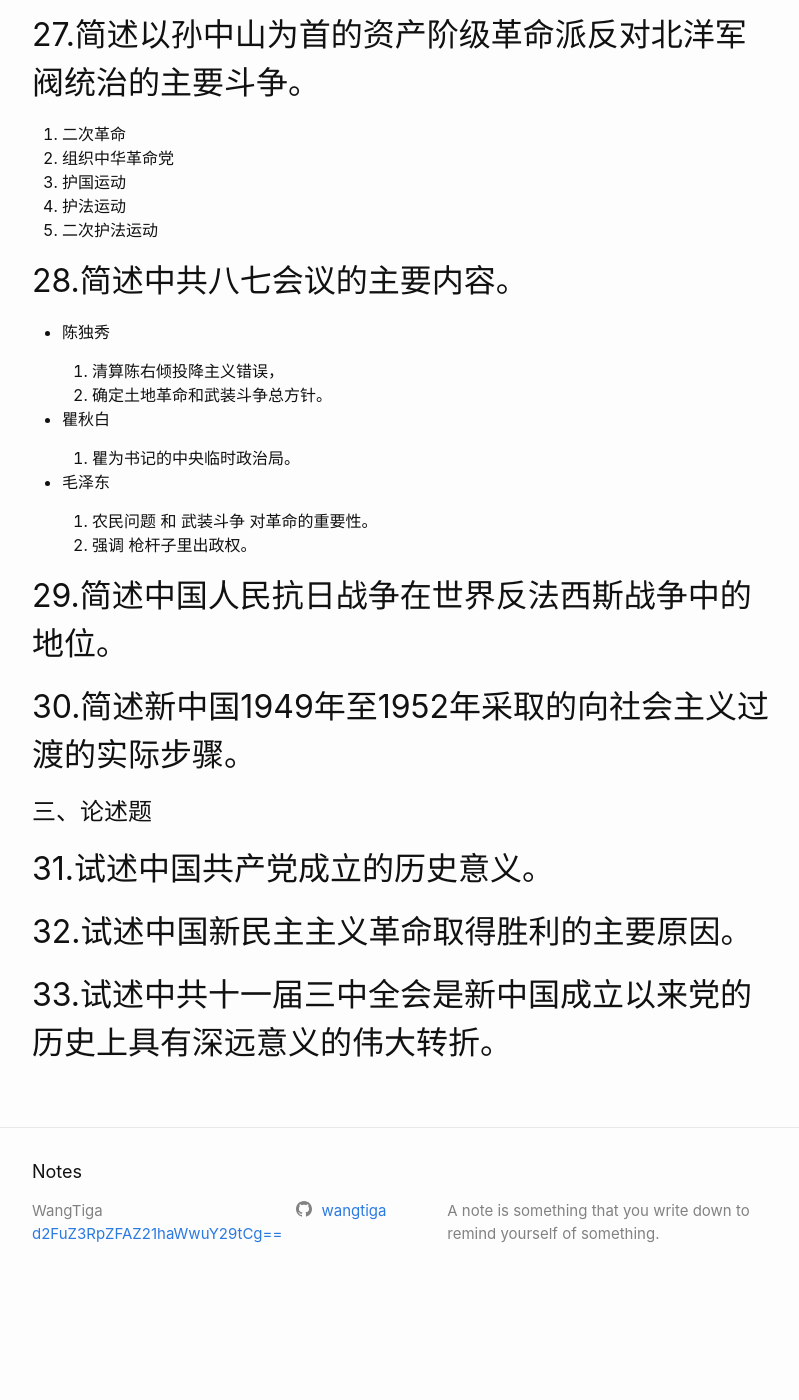
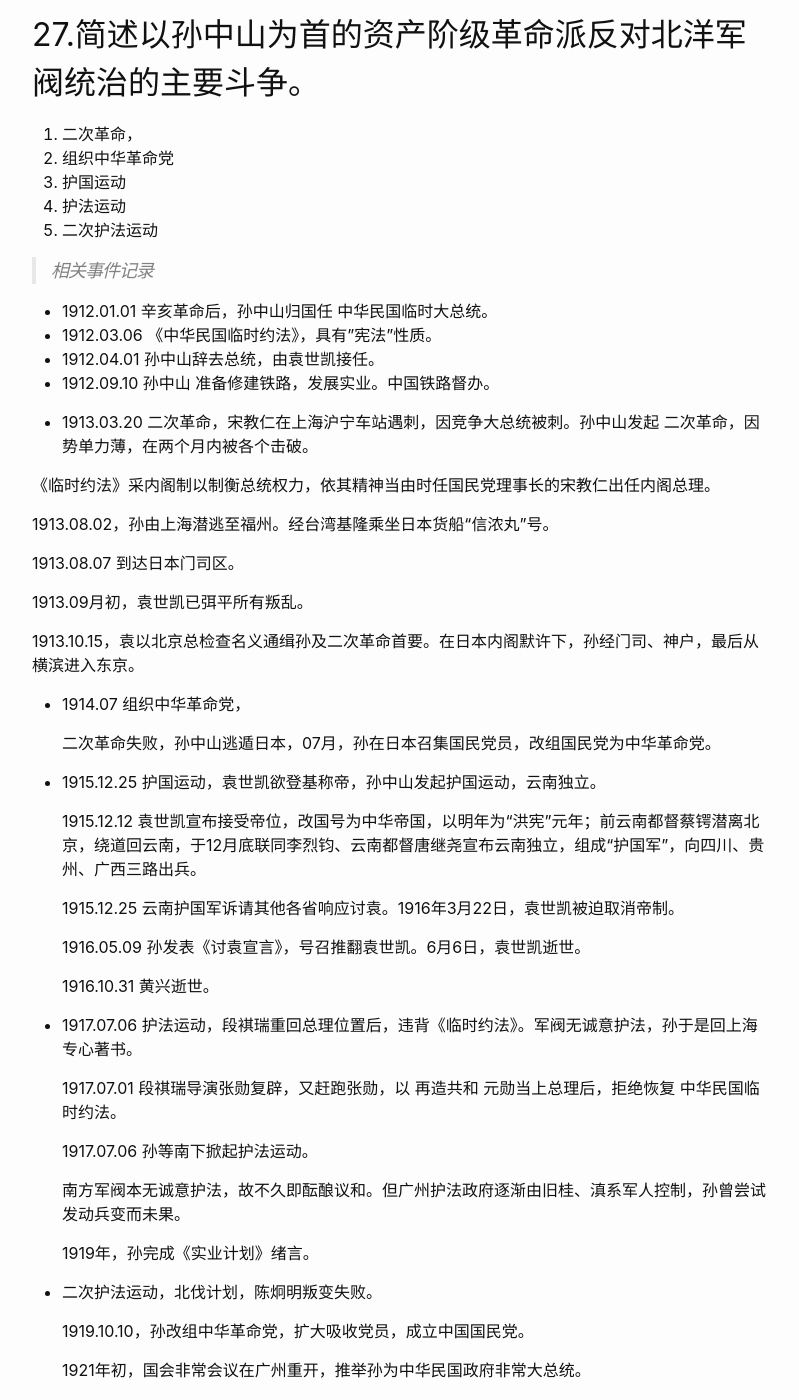
Before and after one commit to wangtiga/wangtiga.github.io, a Jekyll site: the page built from _previews/2020-07-04-3708_2018_10.md, in a window 1280 px wide and 1400 px high, scrolled down 27068 px. Shown: the whole window, without its empty margins (238-1037 px from the left). Built offline with Jekyll 4.4.1, drawn with Linux system fonts in a browser that asks for light colours; before the commit the page ends 28373 px from its top, so only the background shows below that; some of the changed text lies outside the part shown.

Commit message:
updated from r1

```diff
--- a/_previews/2020-07-04-3708_2018_10.md
+++ b/_previews/2020-07-04-3708_2018_10.md
@@ -785,11 +785,73 @@ TODO 对外开放具体指什么？仅仅是自由贸易？为什么朝鲜禁止
 
 ## 27.简述以孙中山为首的资产阶级革命派反对北洋军阀统治的主要斗争。
 
-1. 二次革命
+
+1. 二次革命，
 2. 组织中华革命党
 3. 护国运动
 4. 护法运动
 5. 二次护法运动
+
+> 相关事件记录
+
+- 1912.01.01 辛亥革命后，孙中山归国任 中华民国临时大总统。
+- 1912.03.06 《中华民国临时约法》，具有"宪法"性质。
+- 1912.04.01 孙中山辞去总统，由袁世凯接任。
+- 1912.09.10 孙中山 准备修建铁路，发展实业。中国铁路督办。
+
+- 1913.03.20 二次革命，宋教仁在上海沪宁车站遇刺，因竞争大总统被刺。孙中山发起 二次革命，因势单力薄，在两个月内被各个击破。
+
+ 《临时约法》采内阁制以制衡总统权力，依其精神当由时任国民党理事长的宋教仁出任内阁总理。
+
+  1913.08.02，孙由上海潜逃至福州。经台湾基隆乘坐日本货船“信浓丸”号。
+
+  1913.08.07 到达日本门司区。
+
+  1913.09月初，袁世凯已弭平所有叛乱。
+
+  1913.10.15，袁以北京总检查名义通缉孙及二次革命首要。在日本内阁默许下，孙经门司、神户，最后从横滨进入东京。
+
+- 1914.07 组织中华革命党，
+
+  二次革命失败，孙中山逃遁日本，07月，孙在日本召集国民党员，改组国民党为中华革命党。
+
+- 1915.12.25 护国运动，袁世凯欲登基称帝，孙中山发起护国运动，云南独立。
+
+  1915.12.12 袁世凯宣布接受帝位，改国号为中华帝国，以明年为“洪宪”元年；前云南都督蔡锷潜离北京，绕道回云南，于12月底联同李烈钧、云南都督唐继尧宣布云南独立，组成“护国军”，向四川、贵州、广西三路出兵。
+
+  1915.12.25 云南护国军诉请其他各省响应讨袁。1916年3月22日，袁世凯被迫取消帝制。
+
+  1916.05.09 孙发表《讨袁宣言》，号召推翻袁世凯。6月6日，袁世凯逝世。
+
+  1916.10.31 黄兴逝世。
+
+- 1917.07.06 护法运动，段褀瑞重回总理位置后，违背《临时约法》。军阀无诚意护法，孙于是回上海专心著书。
+
+  1917.07.01 段祺瑞导演张勋复辟，又赶跑张勋，以 再造共和 元勋当上总理后，拒绝恢复 中华民国临时约法。
+
+  1917.07.06 孙等南下掀起护法运动。
+
+  南方军阀本无诚意护法，故不久即酝酿议和。但广州护法政府逐渐由旧桂、滇系军人控制，孙曾尝试发动兵变而未果。
+
+  1919年，孙完成《实业计划》绪言。
+
+
+- 二次护法运动，北伐计划，陈炯明叛变失败。
+
+  1919.10.10，孙改组中华革命党，扩大吸收党员，成立中国国民党。
+
+  1921年初，国会非常会议在广州重开，推举孙为中华民国政府非常大总统。
+
+  1921.04.02，广州非常国会取消军政府，改总裁制为总统制。
+
+  1921.05，孙宣布就职，辖区仅有广东，实权在陈炯明之手。第二次护法运动开始。
+
+  1921.07.24，孙与宋庆龄在广州出席“出征军人慰劳会”。
+
+  1921.10，广州非常国会批准孙北伐计划。
+
+  1922.06.16 陈炯明主张停战，实行联省自治，而孙主张继续北伐。陈炯明发动六一六事变，围攻总统府悬赏捕杀大总统。
+
 
 
 ## 28.简述中共八七会议的主要内容。
```
